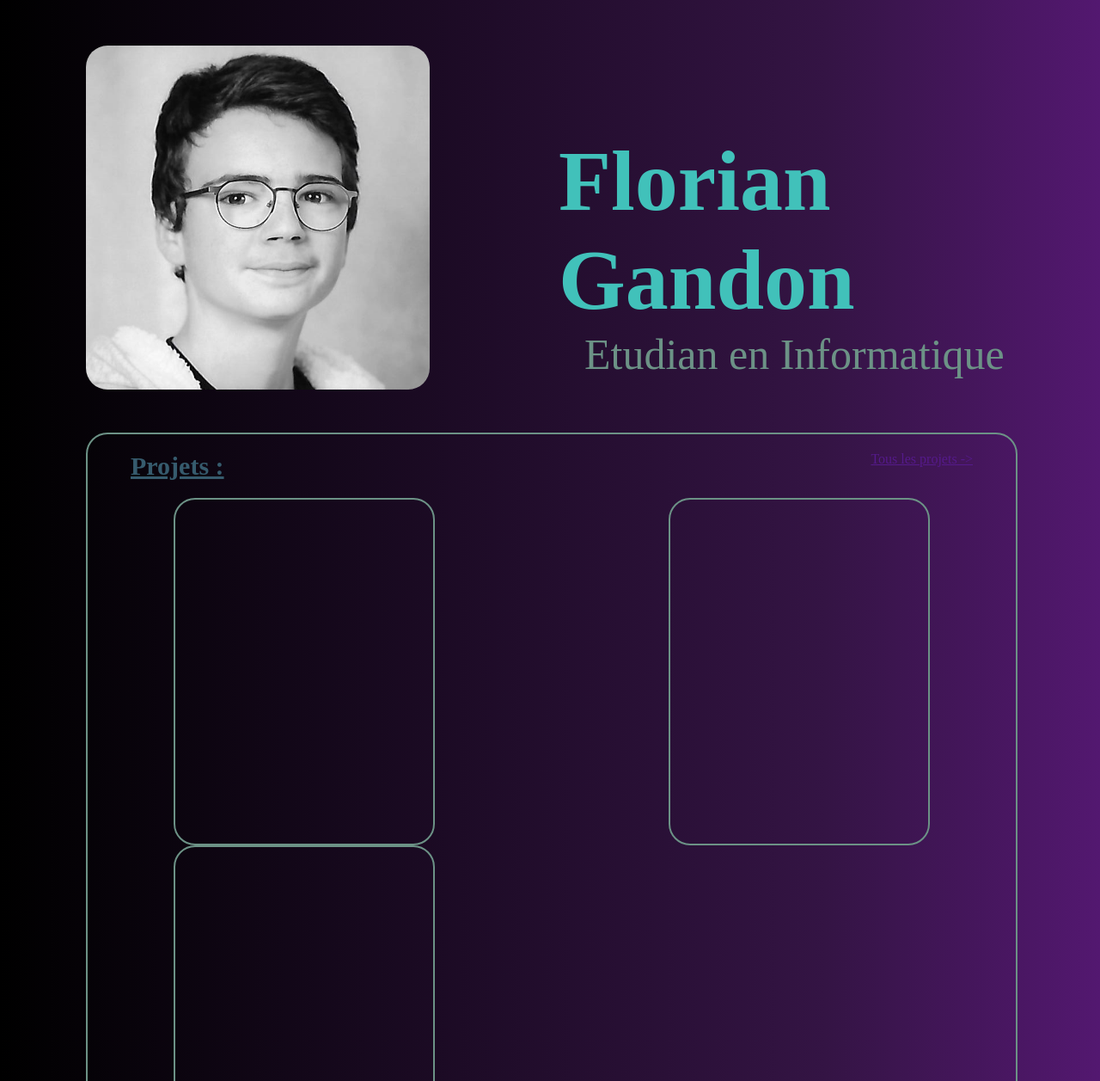
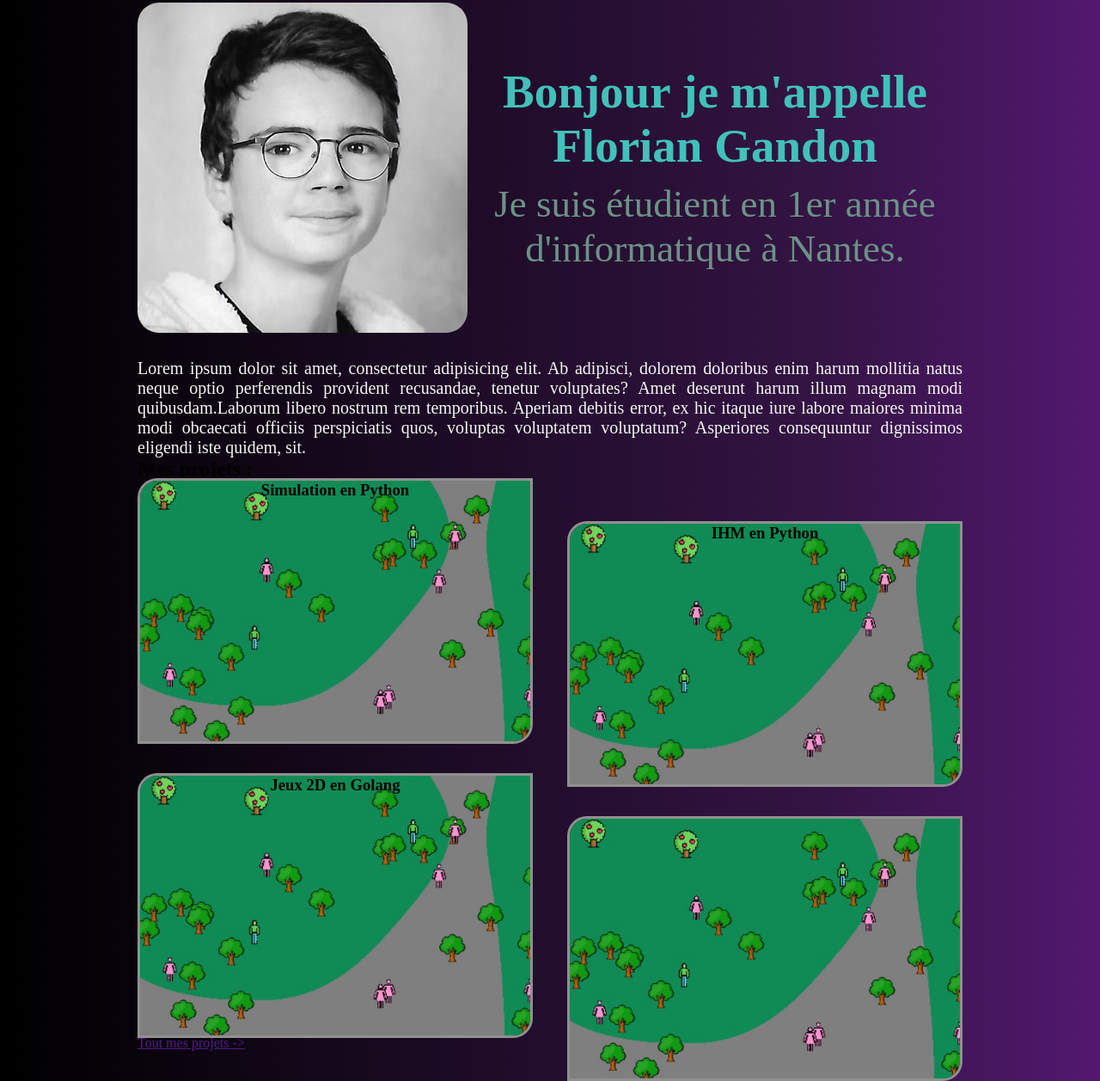
Before and after one commit to FlorianGandon/FlorianGandon.github.io, a plain HTML site: page index.html in a window 1280 px wide. Shown: the part 97-1354 px from the top of the page at 86% size. Drawn offline with Linux system fonts and the light colour scheme.

Commit message:
nouvelle tentative, découpage du code en fonction de la taille de la page

```diff
--- a/index.html
+++ b/index.html
@@ -4,6 +4,9 @@
     <meta charset="UTF-8">
     <meta name="viewport" content="width=device-width, initial-scale=1.0">
     <link rel="stylesheet" href="style/style.css">
+    <link rel="stylesheet" href="style/main.css">
+    <link rel="stylesheet" href="style/accueil.css">
+    <link rel="stylesheet" href="style/projets.css">
     <title>Portfolio de Florian GANDON</title>
 </head>
 <body>
@@ -21,28 +24,34 @@
         <div class="accueil">
             <img src="image/photo/Photo.png" alt="Photo de moi">
             <div class="mention">
-                <h1>Florian Gandon</h1>
-                <p>Etudian en Informatique</p>
+                <h1>Bonjour je m'appelle Florian Gandon</h1>
+                <p>Je suis étudient en 1er année d'informatique à Nantes.</p>
             </div>
         </div>
-        <!-- compétences -->
+        <!-- p explication -->
+        <p class="explication"><span>Lorem ipsum dolor sit amet, consectetur adipisicing elit. Ab adipisci, dolorem doloribus enim harum mollitia natus neque optio perferendis provident recusandae, tenetur voluptates? Amet deserunt harum illum magnam modi quibusdam.</span><span>Laborum libero nostrum rem temporibus. Aperiam debitis error, ex hic itaque iure labore maiores minima modi obcaecati officiis perspiciatis quos, voluptas voluptatem voluptatum? Asperiores consequuntur dignissimos eligendi iste quidem, sit.</span></p>
+        <!-- div projets -->
         <div class="projets">
-            <div class="top">
-                <h2>Projets :</h2>
-                <a href="">Tous les projets -></a>
-            </div>
-            <div class="presentation">
+            <h2>Mes projets :</h2>
+            <div class="tabProjets">
                 <div class="projet">
-
+                    <h3>Simulation en Python</h3>
+                    <img src="projets/summulationPopulation2023/Exemple.jpg" alt="Image d'un projet">
                 </div>
                 <div class="projet">
-
+                    <h3>IHM en Python</h3>
+                    <img src="projets/summulationPopulation2023/Exemple.jpg" alt="Image d'un projet">
                 </div>
                 <div class="projet">
+                    <h3>Jeux 2D en Golang</h3>
+                    <img src="projets/summulationPopulation2023/Exemple.jpg" alt="Image d'un projet">
+                </div>
+                <div class="projet">
+                    <img src="projets/summulationPopulation2023/Exemple.jpg" alt="Image d'un projet">
 
                 </div>
             </div>
-            <div></div>
+            <a href="">Tout mes projets -></a>
         </div>
     </main>
     <!-- footer -->
--- /dev/null
+++ b/style/accueil.css
@@ -0,0 +1,150 @@
+div.accueil {
+    width: 100%;
+
+    margin-top: 100px;
+}
+
+div.accueil > img {
+    width: 400px;
+
+    border-radius: 25px;
+}
+
+div.mention {
+    display: flex;
+    flex-direction: column;
+}
+
+div.mention > h1 {
+    color: var(--cyan);
+}
+
+div.mention > p {
+    color: var(--green);
+}
+
+
+@media only screen and (max-width: 700px) {
+    div.accueil {
+        display: flex;
+        flex-direction: column;
+        align-items: center;
+    }
+
+    div.accueil > img {
+        width: 100%;
+
+        border-radius: 25px;
+    }
+
+
+    div.mention {
+        align-items: center;
+    }
+
+    div.mention > h1 {
+        font-size: 60px;
+        text-align: center;
+    }
+
+    div.mention > p {
+        margin-top: 15px;
+
+        font-size: 45px;
+        text-align: center;
+    }
+}
+/*
+@media only screen and (min-width: 700px) and (max-width: 1400px){
+    div.accueil {
+        display: flex;
+        flex-direction: column;
+        align-items: center;
+    }
+
+    div.mention {
+        width: 90%;
+    }
+
+    div.mention > h1 {
+        font-size: 70px;
+    }
+
+    div.mention > p {
+        font-size: 48px;
+        margin-left: 8%;
+    }
+}*/
+
+@media only screen and (min-width: 700px) {
+    div.accueil {
+        display: flex;
+        flex-direction: row;
+        align-items: center;
+    }
+
+    div.accueil > img {
+        width: 40%;
+        height: 40%;
+    }
+    div.mention {
+        width: 60%;
+    }
+
+    div.mention > h1 {
+        text-align: center;
+    }
+    div.mention > p {
+        margin-top: 10px;
+
+        text-align: center;
+    }
+
+}
+
+p.explication {
+    width: 100%;
+
+    margin-top: 30px;
+
+    color: var(--white);
+    font-size: 20px;
+    text-align: justify;
+}
+
+/* taille des textes */
+@media only screen and (min-width: 700px) and (max-width: 1000px){
+    div.mention > h1 {
+        font-size: 35px;
+    }
+    div.mention > p {
+        font-size: 20px;
+    }
+}
+
+@media only screen and (min-width: 1000px) and (max-width: 1200px){
+    div.mention > h1 {
+        font-size: 45px;
+    }
+    div.mention > p {
+        font-size: 35px;
+    }
+}
+
+@media only screen and (min-width: 1200px) and (max-width: 1400px){
+    div.mention > h1 {
+        font-size: 55px;
+    }
+    div.mention > p {
+        font-size: 45px;
+    }
+}
+
+@media only screen and (min-width: 1400px){
+    div.mention > h1 {
+        font-size: 60px;
+    }
+    div.mention > p {
+        font-size: 50px;
+    }
+}
--- /dev/null
+++ b/style/main.css
@@ -0,0 +1,23 @@
+main {
+    min-height: 700px;
+/*    background-color: red;*/
+    margin: 0 auto;
+}
+
+@media only screen and (max-width: 700px) {
+    main{
+        width: 100%;
+    }
+}
+
+@media only screen and (min-width: 700px) and (max-width: 1400px){
+    main{
+        width: 75%;
+    }
+}
+
+@media only screen and (min-width: 1400px) {
+    main{
+        width: 60%;
+    }
+}
--- /dev/null
+++ b/style/projets.css
@@ -0,0 +1,38 @@
+
+
+@media only screen and (max-width: 700px) {
+
+}
+
+@media only screen and (min-width: 700px){
+    div.tabProjets {
+        display: grid;
+        width: 100%;
+
+        grid-template-columns:  1fr 1fr;
+        grid-template-rows: 1fr 1fr;
+
+        grid-gap: 40px;
+    }
+
+    div.projet {
+        width: 100%;
+        display: flex;
+        justify-content: center;
+    }
+
+    div.projet > img {
+        width: calc(100% - 6px);
+        outline: 3px solid var(--lightgrey);
+        border-radius: 20px 0 20px 0;
+    }
+
+    div.projet > h3 {
+        position: absolute;
+    }
+
+
+    div.projet:nth-child(even) {
+        transform: translateY(50px);
+    }
+}
--- a/style/style.css
+++ b/style/style.css
@@ -29,6 +29,8 @@ nav {
     justify-content: center;
 
     padding: 10px;
+
+    z-index: 20;
 }
 
 nav > ul{
@@ -58,42 +60,9 @@ nav > ul > li {
 
 /* div accueil */
 
-div.accueil {
-    display: flex;
-    flex-direction: row;
-    width: calc(100% - 200px);
+/*
 
-    margin-top: 150px;
-    padding: 0 100px;
-}
-
-div.accueil > img {
-    width: 400px;
-    height: 400px;
-
-    border-radius: 25px;
-}
-
-div.mention {
-    display: flex;
-    flex-direction: column;
-    margin: 100px 0 0 150px;
-
-}
-
-div.mention > h1 {
-    font-size: 100px;
-    color: var(--cyan);
-}
-
-div.mention > p {
-    margin-left: 30px;
-
-    font-size: 50px;
-    color: var(--green);
-}
-
-/* projets */
+projets
 
 div.projets {
     width: calc(100% - 300px);
@@ -128,18 +97,23 @@ div.presentation {
 
 div.projet {
     width: 30%;
+    max-width: 600px;
     min-width: 300px;
-    height: 400px;
 
+    background-color: var(--blue);
+    border: 3px solid var(--cyan);
+    border-radius: 25px;
+}
 
-    border: 2px solid var(--green);
-    border-radius: 25px;
+div.projet > img {
+    width: 100%;
+    border-radius: 25px 25px 0 0;
 }
 
 div.projet:last-child {
     margin-right: 0;
 }
-
+*/
 /* footer */
 
 footer {
```
Also changed, not shown: projets/summulationPopulation2023/index.html (added, +35 -0 lines), style/pageProjet.css (added, +17 -0 lines), projets/summulationPopulation2023/Exemple.jpg (added), projets/summulationPopulation2023/Exemple.png (added).
